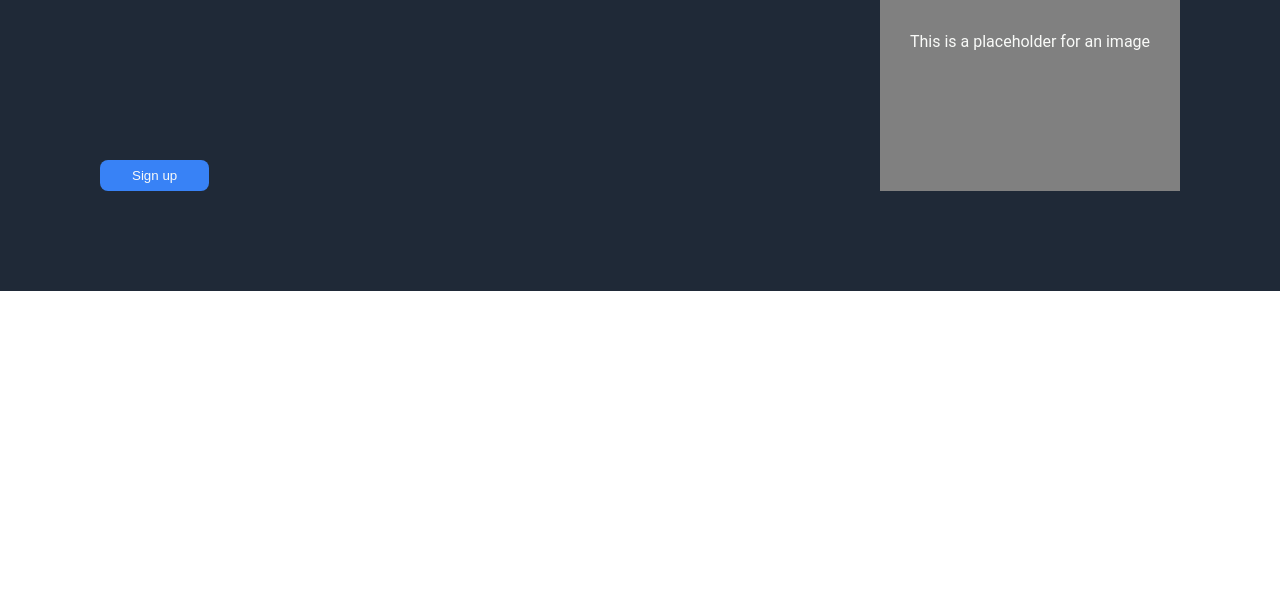
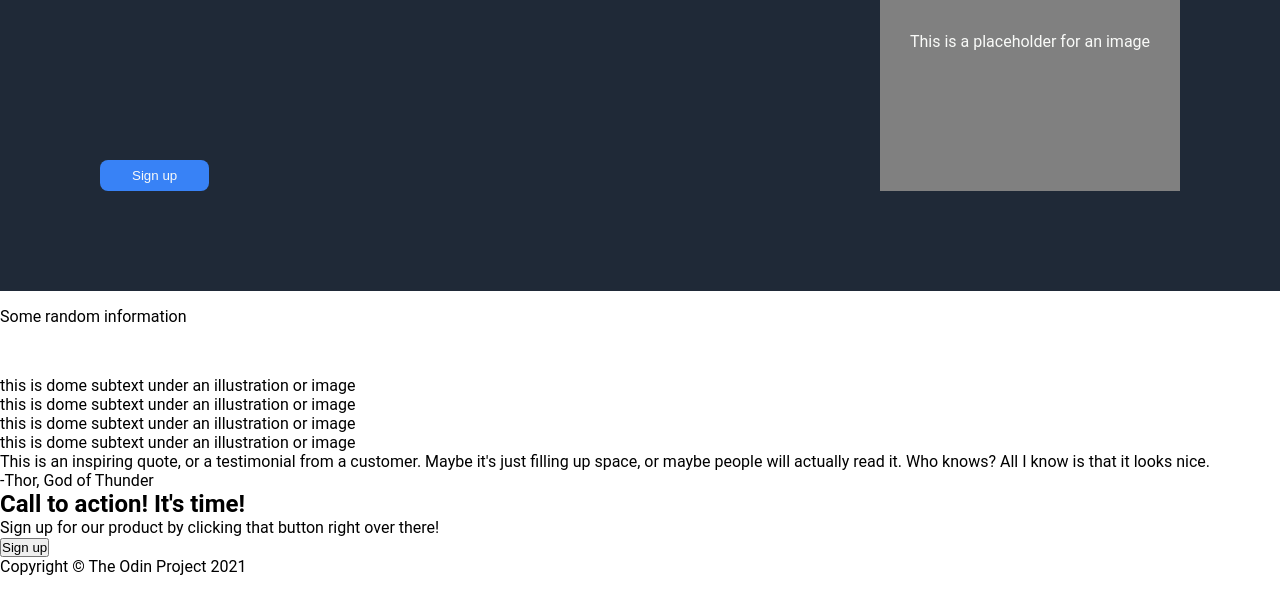
Before and after one commit to Anton-Chuv/odin-css-lesson, a plain HTML site: page index.html in a window 1280 px wide. Shown: the part 203-800 px from the top of the page. Drawn offline with Linux system fonts and the light colour scheme.

Commit message:
Add rest of page html code

```diff
--- a/index.html
+++ b/index.html
@@ -34,6 +34,41 @@
             <div class="placeholder-image">This is a placeholder for an image</div>
         </div>
     </div>
+    <div class="info-container">
+        <div class="header">Some random information</div>
+        <div class="card">
+            <div class="placeholder"></div>
+            <p>this is dome subtext under an illustration or image</p>
+        </div>
+        <div class="card">
+            <div class="placeholder"></div>
+            <p>this is dome subtext under an illustration or image</p>
+        </div>
+        <div class="card">
+            <div class="placeholder"></div>
+            <p>this is dome subtext under an illustration or image</p>
+        </div>
+        <div class="card">
+            <div class="placeholder"></div>
+            <p>this is dome subtext under an illustration or image</p>
+        </div>
+    </div>
+    <div class="quote">
+        <p>
+        This is an inspiring quote, or a testimonial from a customer. Maybe it's just filling up space, or maybe people will actually read it. Who knows? All I know is that it looks nice.
+        </p>
+        <div class="quote-author">-Thor, God of Thunder</div>
+    </div>
+    <div class="signup">
+        <h2>Call to action! It's time!</h2>
+        <p>
+            Sign up for our product by clicking that button right over there!
+        </p>
+        <button>Sign up</button>
+    </div>
+    <div class="footer">
+        Copyright © The Odin Project 2021
+    </div>
 
 </body>
 
```
